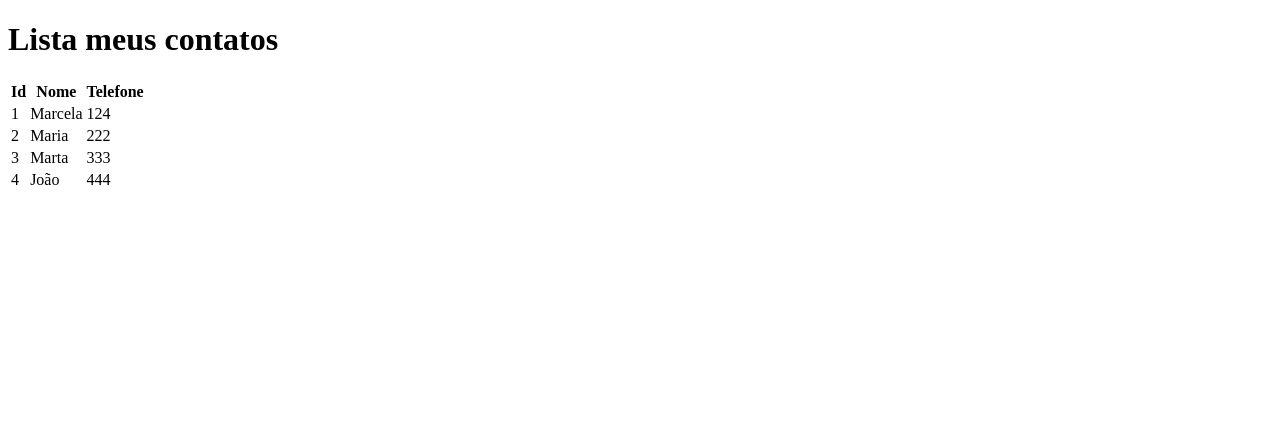
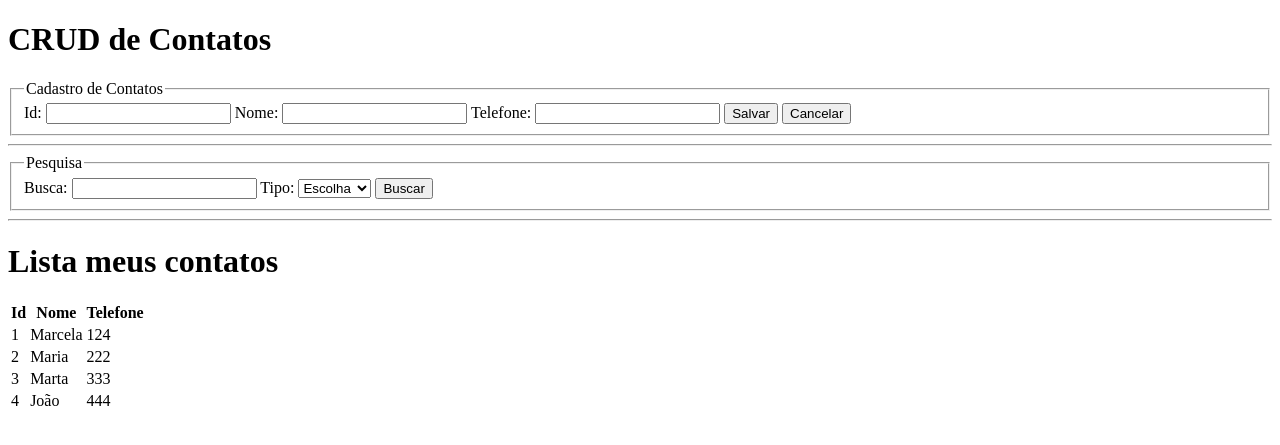
Before and after one commit to marcelaleite/desenvweb2024, a PHP site: page /listapessoas.php in a window 1280 px wide. Shown: the top 445 px of the page. Run offline with PHP 8.4, Linux system fonts and the light colour scheme; data comes from the database, SQL or seed files in the repository.

Commit message:
atualização

```diff
--- a/listapessoas.php
+++ b/listapessoas.php
@@ -6,6 +6,40 @@
     <title>Listagem de pessoas</title>
 </head>
 <body>
+    <!-- Formulário de Cadastro -->
+    <h1>CRUD de Contatos</h1>
+    <form action="" method="post">
+        <fieldset>
+            <legend>Cadastro de Contatos</legend>
+                <label for="id">Id:</label>
+                <input type="text" name="id" id="id" value="" readonly>
+                <label for="nome">Nome:</label>
+                <input type="text" name="nome" id="nome" value="">
+                <label for="telefone">Telefone:</label>
+                <input type="text" name="telefone" id="telefone" value="">
+                <button type='submit'>Salvar</button>
+                <button type='reset'>Cancelar</button>
+        </fieldset>
+    </form>
+    <hr>
+    <!-- Formulário de pesquisa -->
+    <form action="" method="get">
+        <fieldset>
+            <legend>Pesquisa</legend>
+            <label for="busca">Busca:</label>
+            <input type="text" name="busca" id="busca" value="">
+            <label for="tipo">Tipo:</label>
+            <select name="tipo" id="tipo">
+                <option value="0">Escolha</option>
+                <option value="1">Id</option>
+                <option value="2">Nome</option>
+                <option value="3">Telefone</option>
+            </select>
+        <button type='submit'>Buscar</button>
+
+        </fieldset>
+    </form>
+    <hr>
     <h1>Lista meus contatos</h1>
     <table>
         <tr>
@@ -28,24 +62,59 @@
             // montar consulta
             $sql = "SELECT * FROM pessoa";
 
-            $id =  isset($_GET['id'])?$_GET['id']:0; // pegar id
+            $busca =  isset($_GET['busca'])?$_GET['busca']:0; // pegar busca
+            $tipo =  isset($_GET['tipo'])?$_GET['tipo']:0; // pegar busca
 
-            if ($id > 0 )
-                $sql .= " WHERE id = :id";
+            if ($tipo > 0 )
+                switch($tipo){
+                    case 1: $sql .= " WHERE id = :busca"; break;
+                    case 2: $sql .= " WHERE nome like :busca"; $busca = "%{$busca}%"; break;
+                    case 3: $sql .= " WHERE telefone like :busca";  $busca = "%{$busca}%";  break;
+
+                }
 
             // prepara o comando
             $comando = $conexao->prepare($sql); // preparar comando
             // vincular os parâmetros
-            if ($id > 0 )
-                $comando->bindValue(':id',$id);
+            if ($tipo > 0 )
+                $comando->bindValue(':busca',$busca);
 
             // executar consulta
             $comando->execute(); // executar comando
 
             // listar o resultado da consulta
             $lista = $comando->fetchAll();
+
             foreach($lista as $pessoa){
                 echo "<tr><td>".$pessoa['id']."</td><td>".$pessoa['nome']."</td><td>".$pessoa['telefone']."</td></tr>";
+
+
+            }
+            if ($_SERVER['REQUEST_METHOD'] == 'POST'){
+                $id =  isset($_POST['id'])?$_POST['id']:0;
+                $nome =  isset($_POST['nome'])?$_POST['nome']:0;
+                $telefone =  isset($_POST['telefone'])?$_POST['telefone']:0;
+
+                if($id > 0) { //alterando
+                    $sql = 'UPDATE pessoa
+                               SET nome = :nome, telefone = :telefone
+                             WHERE id = :id';
+                    $comando = $conexao->prepare($sql);
+                    $comando->bindValue(':id',$id);
+                    $comando->bindValue(':nome',$nome);
+                    $comando->bindValue(':telefone',$telefone);
+
+                }else{ // inserindo
+                    $sql = 'INSERT INTO pessoa (nome, telefone)
+                            VALUES (:nome, :telefone)';
+                    $comando = $conexao->prepare($sql);
+                    $comando->bindValue(':nome',$nome);
+                    $comando->bindValue(':telefone',$telefone);
+                }
+                if ($comando->execute())
+                    echo "Dados inseridos com sucesso!";
+                else
+                    echo "erro ao inserir dados!";
             }
         ?>
     </table>
```
